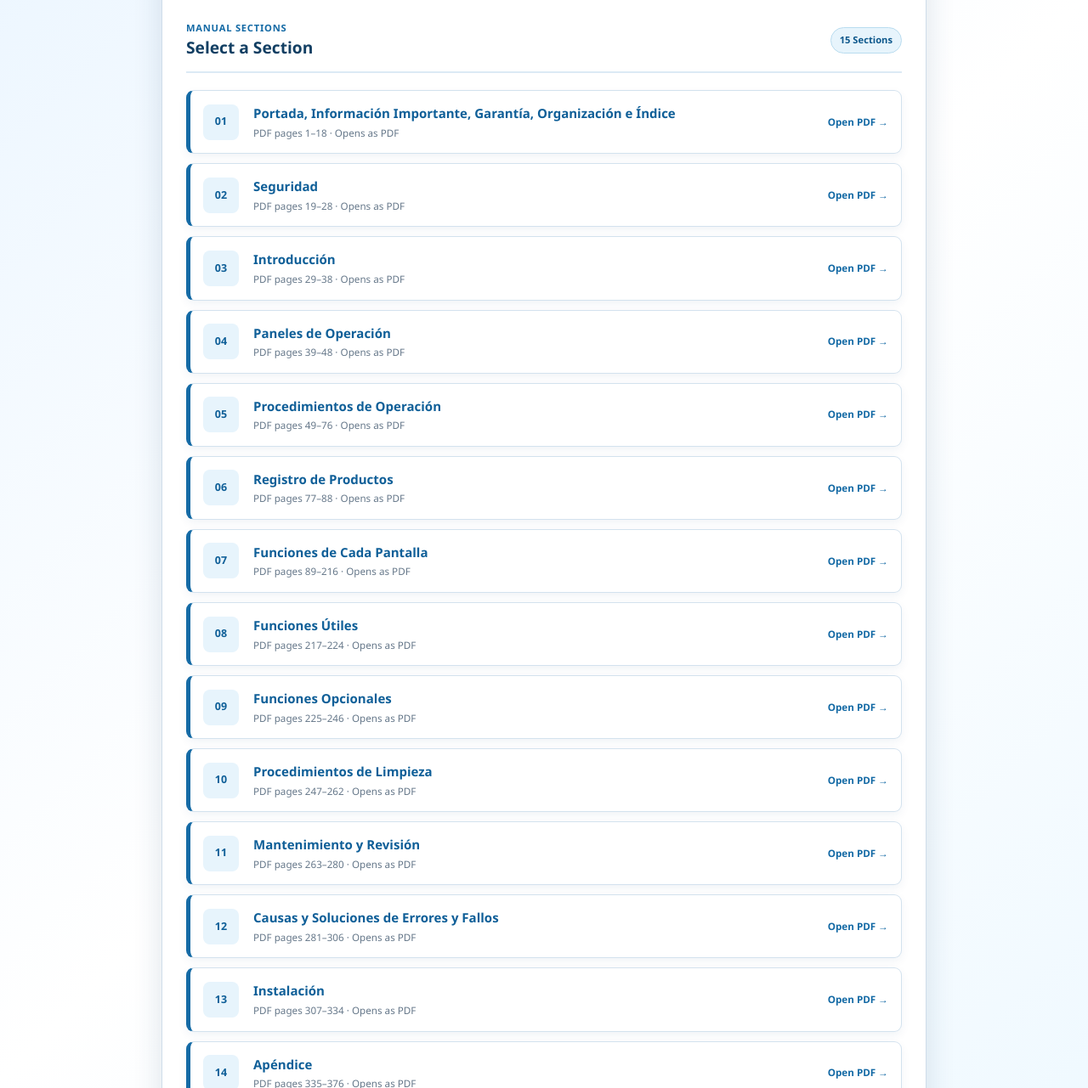
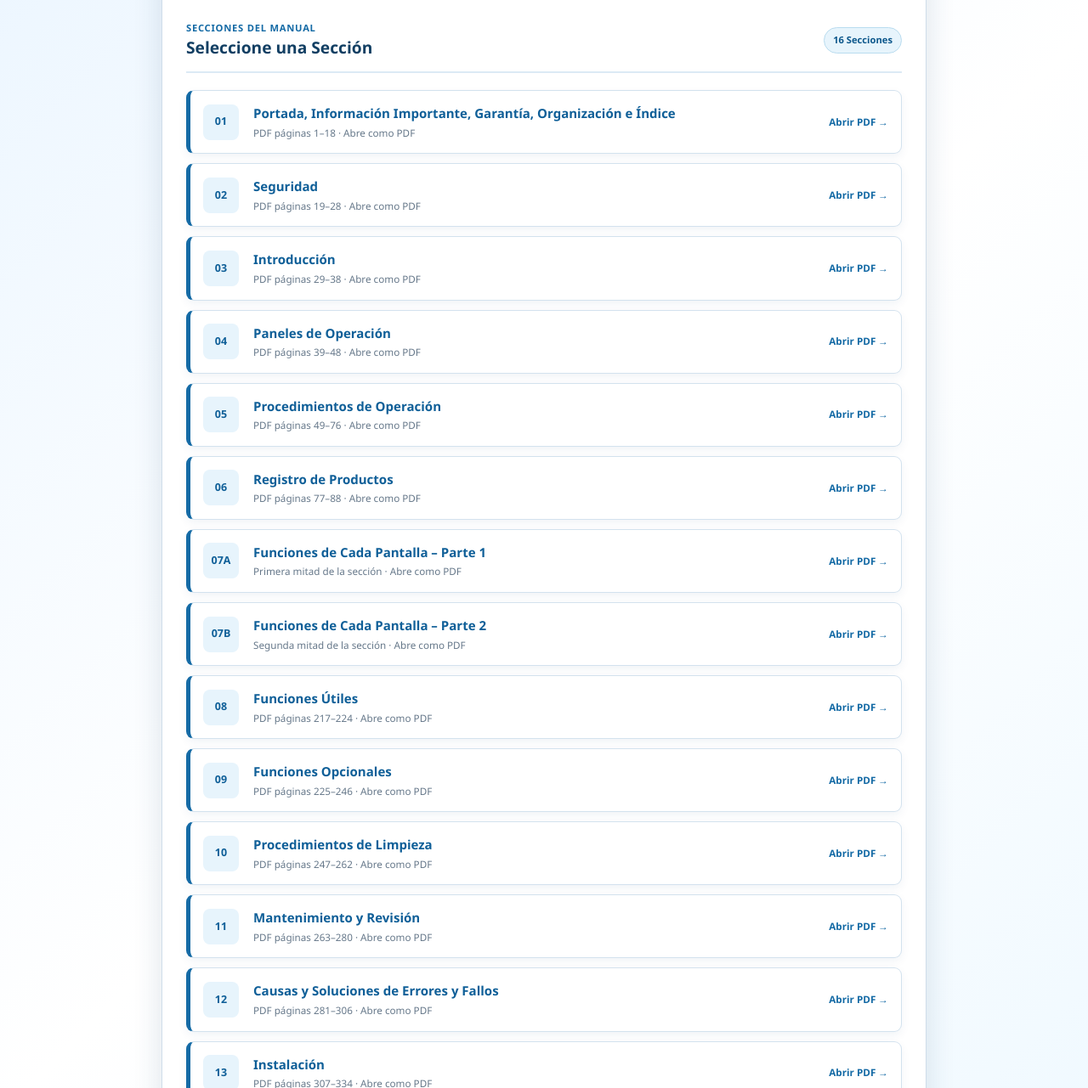
Before and after one commit to Malamal32/SieteMaintenanceV2, a plain HTML site: page manuals/chips/ishida-scaler/ccw-rve-2-spanish-instruction-manual.html in a window 1280 px wide. Shown: the part 237-1518 px from the top of the page at 85% size. Drawn offline with Linux system fonts and the light colour scheme.

Commit message:
Add files via upload

```diff
--- a/manuals/chips/ishida-scaler/ccw-rve-2-spanish-instruction-manual.html
+++ b/manuals/chips/ishida-scaler/ccw-rve-2-spanish-instruction-manual.html
@@ -1,204 +1,366 @@
 <!DOCTYPE html>
-<html lang="en">
+<html lang="es">
+
 <head>
+
     <meta charset="UTF-8">
-<meta name="viewport" content="width=device-width, initial-scale=1.0">
+
+    <meta
+        name="viewport"
+        content="width=device-width, initial-scale=1.0"
+    >
+
+    <meta
+        name="description"
+        content="Manual de instrucciones CCW-RVE-2**W dividido por secciones."
+    >
+
     <title>Manual de Instrucciones CCW-RVE-2**W</title>
-<link rel="stylesheet" href="../../../assets/css/shared-blue-docs.css?v=2">
+
+    <link
+        rel="stylesheet"
+        href="../../../assets/css/shared-blue-docs.css?v=2"
+    >
+
 </head>
+
+
 <body>
+
 <main class="page-container">
 
+
     <header class="page-header">
-<a class="back-link" href="../ishida-scaler.html">← Ishida Scaler Manuals</a>
+
+        <a
+            class="back-link"
+            href="../ishida-scaler.html"
+        >
+            ← Manuales del Ishida Scaler
+        </a>
+
+
         <div class="header-content">
-<div class="header-icon" aria-hidden="true">🇪🇸</div>
+
+            <div
+                class="header-icon"
+                aria-hidden="true"
+            >
+                🇪🇸
+            </div>
+
+
             <div>
-<p class="eyebrow">Chips Maintenance · Ishida Scaler</p>
-<h1>Manual de Instrucciones CCW-RVE-2**W</h1>
-<p class="header-subtitle">Select a section to open the split PDF.</p>
+
+                <p class="eyebrow">
+                    Chips Maintenance · Ishida Scaler
+                </p>
+
+                <h1>
+                    Manual de Instrucciones CCW-RVE-2**W
+                </h1>
+
+                <p class="header-subtitle">
+                    Seleccione una sección para abrir el PDF.
+                </p>
+
             </div>
+
         </div>
+
     </header>
 
+
+
     <section class="content-section">
+
+
         <div class="section-heading">
-<div><p class="section-label">Manual Sections</p><h2>Select a Section</h2></div>
-<span class="count-badge">15 Sections</span>
+
+            <div>
+
+                <p class="section-label">
+                    Secciones del Manual
+                </p>
+
+                <h2>
+                    Seleccione una Sección
+                </h2>
+
             </div>
+
+
+            <span class="count-badge">
+                16 Secciones
+            </span>
+
+        </div>
+
+
+
         <div class="card-list">
-<a class="content-card"
+
+
+            <a
+                class="content-card"
                 href="ccw-rve-2-spanish-instruction-manual/section-pdfs/01-portada-informacion-garantia-organizacion-e-indice.pdf"
                 target="_blank"
-   rel="noopener">
+                rel="noopener"
+            >
                 <span class="card-number">01</span>
                 <span class="card-info">
                     <h3>Portada, Información Importante, Garantía, Organización e Índice</h3>
-        <p>PDF pages 1–18 · Opens as PDF</p>
+                    <p>PDF páginas 1–18 · Abre como PDF</p>
                 </span>
-    <span class="open-label">Open PDF →</span>
+                <span class="open-label">Abrir PDF →</span>
             </a>
-<a class="content-card"
+
+
+            <a
+                class="content-card"
                 href="ccw-rve-2-spanish-instruction-manual/section-pdfs/02-seguridad.pdf"
                 target="_blank"
-   rel="noopener">
+                rel="noopener"
+            >
                 <span class="card-number">02</span>
                 <span class="card-info">
                     <h3>Seguridad</h3>
-        <p>PDF pages 19–28 · Opens as PDF</p>
+                    <p>PDF páginas 19–28 · Abre como PDF</p>
                 </span>
-    <span class="open-label">Open PDF →</span>
+                <span class="open-label">Abrir PDF →</span>
             </a>
-<a class="content-card"
+
+
+            <a
+                class="content-card"
                 href="ccw-rve-2-spanish-instruction-manual/section-pdfs/03-introduccion.pdf"
                 target="_blank"
-   rel="noopener">
+                rel="noopener"
+            >
                 <span class="card-number">03</span>
                 <span class="card-info">
                     <h3>Introducción</h3>
-        <p>PDF pages 29–38 · Opens as PDF</p>
+                    <p>PDF páginas 29–38 · Abre como PDF</p>
                 </span>
-    <span class="open-label">Open PDF →</span>
+                <span class="open-label">Abrir PDF →</span>
             </a>
-<a class="content-card"
+
+
+            <a
+                class="content-card"
                 href="ccw-rve-2-spanish-instruction-manual/section-pdfs/04-paneles-de-operacion.pdf"
                 target="_blank"
-   rel="noopener">
+                rel="noopener"
+            >
                 <span class="card-number">04</span>
                 <span class="card-info">
                     <h3>Paneles de Operación</h3>
-        <p>PDF pages 39–48 · Opens as PDF</p>
+                    <p>PDF páginas 39–48 · Abre como PDF</p>
                 </span>
-    <span class="open-label">Open PDF →</span>
+                <span class="open-label">Abrir PDF →</span>
             </a>
-<a class="content-card"
+
+
+            <a
+                class="content-card"
                 href="ccw-rve-2-spanish-instruction-manual/section-pdfs/05-procedimientos-de-operacion.pdf"
                 target="_blank"
-   rel="noopener">
+                rel="noopener"
+            >
                 <span class="card-number">05</span>
                 <span class="card-info">
                     <h3>Procedimientos de Operación</h3>
-        <p>PDF pages 49–76 · Opens as PDF</p>
+                    <p>PDF páginas 49–76 · Abre como PDF</p>
                 </span>
-    <span class="open-label">Open PDF →</span>
+                <span class="open-label">Abrir PDF →</span>
             </a>
-<a class="content-card"
+
+
+            <a
+                class="content-card"
                 href="ccw-rve-2-spanish-instruction-manual/section-pdfs/06-registro-de-productos.pdf"
                 target="_blank"
-   rel="noopener">
+                rel="noopener"
+            >
                 <span class="card-number">06</span>
                 <span class="card-info">
                     <h3>Registro de Productos</h3>
-        <p>PDF pages 77–88 · Opens as PDF</p>
+                    <p>PDF páginas 77–88 · Abre como PDF</p>
                 </span>
-    <span class="open-label">Open PDF →</span>
+                <span class="open-label">Abrir PDF →</span>
             </a>
-<a class="content-card"
-   href="ccw-rve-2-spanish-instruction-manual/section-pdfs/07-funciones-de-cada-pantalla.pdf"
+
+
+            <a
+                class="content-card"
+                href="ccw-rve-2-spanish-instruction-manual/section-pdfs/07-funciones-de-cada-pantalla-parte-1.pdf"
                 target="_blank"
-   rel="noopener">
-    <span class="card-number">07</span>
+                rel="noopener"
+            >
+                <span class="card-number">07A</span>
                 <span class="card-info">
-        <h3>Funciones de Cada Pantalla</h3>
-        <p>PDF pages 89–216 · Opens as PDF</p>
+                    <h3>Funciones de Cada Pantalla – Parte 1</h3>
+                    <p>Primera mitad de la sección · Abre como PDF</p>
                 </span>
-    <span class="open-label">Open PDF →</span>
+                <span class="open-label">Abrir PDF →</span>
             </a>
-<a class="content-card"
+
+
+            <a
+                class="content-card"
+                href="ccw-rve-2-spanish-instruction-manual/section-pdfs/07-funciones-de-cada-pantalla-parte-2.pdf"
+                target="_blank"
+                rel="noopener"
+            >
+                <span class="card-number">07B</span>
+                <span class="card-info">
+                    <h3>Funciones de Cada Pantalla – Parte 2</h3>
+                    <p>Segunda mitad de la sección · Abre como PDF</p>
+                </span>
+                <span class="open-label">Abrir PDF →</span>
+            </a>
+
+
+            <a
+                class="content-card"
                 href="ccw-rve-2-spanish-instruction-manual/section-pdfs/08-funciones-utiles.pdf"
                 target="_blank"
-   rel="noopener">
+                rel="noopener"
+            >
                 <span class="card-number">08</span>
                 <span class="card-info">
                     <h3>Funciones Útiles</h3>
-        <p>PDF pages 217–224 · Opens as PDF</p>
+                    <p>PDF páginas 217–224 · Abre como PDF</p>
                 </span>
-    <span class="open-label">Open PDF →</span>
+                <span class="open-label">Abrir PDF →</span>
             </a>
-<a class="content-card"
+
+
+            <a
+                class="content-card"
                 href="ccw-rve-2-spanish-instruction-manual/section-pdfs/09-funciones-opcionales.pdf"
                 target="_blank"
-   rel="noopener">
+                rel="noopener"
+            >
                 <span class="card-number">09</span>
                 <span class="card-info">
                     <h3>Funciones Opcionales</h3>
-        <p>PDF pages 225–246 · Opens as PDF</p>
+                    <p>PDF páginas 225–246 · Abre como PDF</p>
                 </span>
-    <span class="open-label">Open PDF →</span>
+                <span class="open-label">Abrir PDF →</span>
             </a>
-<a class="content-card"
+
+
+            <a
+                class="content-card"
                 href="ccw-rve-2-spanish-instruction-manual/section-pdfs/10-procedimientos-de-limpieza.pdf"
                 target="_blank"
-   rel="noopener">
+                rel="noopener"
+            >
                 <span class="card-number">10</span>
                 <span class="card-info">
                     <h3>Procedimientos de Limpieza</h3>
-        <p>PDF pages 247–262 · Opens as PDF</p>
+                    <p>PDF páginas 247–262 · Abre como PDF</p>
                 </span>
-    <span class="open-label">Open PDF →</span>
+                <span class="open-label">Abrir PDF →</span>
             </a>
-<a class="content-card"
+
+
+            <a
+                class="content-card"
                 href="ccw-rve-2-spanish-instruction-manual/section-pdfs/11-mantenimiento-y-revision.pdf"
                 target="_blank"
-   rel="noopener">
+                rel="noopener"
+            >
                 <span class="card-number">11</span>
                 <span class="card-info">
                     <h3>Mantenimiento y Revisión</h3>
-        <p>PDF pages 263–280 · Opens as PDF</p>
+                    <p>PDF páginas 263–280 · Abre como PDF</p>
                 </span>
-    <span class="open-label">Open PDF →</span>
+                <span class="open-label">Abrir PDF →</span>
             </a>
-<a class="content-card"
+
+
+            <a
+                class="content-card"
                 href="ccw-rve-2-spanish-instruction-manual/section-pdfs/12-errores-y-fallos.pdf"
                 target="_blank"
-   rel="noopener">
+                rel="noopener"
+            >
                 <span class="card-number">12</span>
                 <span class="card-info">
                     <h3>Causas y Soluciones de Errores y Fallos</h3>
-        <p>PDF pages 281–306 · Opens as PDF</p>
+                    <p>PDF páginas 281–306 · Abre como PDF</p>
                 </span>
-    <span class="open-label">Open PDF →</span>
+                <span class="open-label">Abrir PDF →</span>
             </a>
-<a class="content-card"
+
+
+            <a
+                class="content-card"
                 href="ccw-rve-2-spanish-instruction-manual/section-pdfs/13-instalacion.pdf"
                 target="_blank"
-   rel="noopener">
+                rel="noopener"
+            >
                 <span class="card-number">13</span>
                 <span class="card-info">
                     <h3>Instalación</h3>
-        <p>PDF pages 307–334 · Opens as PDF</p>
+                    <p>PDF páginas 307–334 · Abre como PDF</p>
                 </span>
-    <span class="open-label">Open PDF →</span>
+                <span class="open-label">Abrir PDF →</span>
             </a>
-<a class="content-card"
+
+
+            <a
+                class="content-card"
                 href="ccw-rve-2-spanish-instruction-manual/section-pdfs/14-apendice.pdf"
                 target="_blank"
-   rel="noopener">
+                rel="noopener"
+            >
                 <span class="card-number">14</span>
                 <span class="card-info">
                     <h3>Apéndice</h3>
-        <p>PDF pages 335–376 · Opens as PDF</p>
+                    <p>PDF páginas 335–376 · Abre como PDF</p>
                 </span>
-    <span class="open-label">Open PDF →</span>
+                <span class="open-label">Abrir PDF →</span>
             </a>
-<a class="content-card"
+
+
+            <a
+                class="content-card"
                 href="ccw-rve-2-spanish-instruction-manual/section-pdfs/15-indice.pdf"
                 target="_blank"
-   rel="noopener">
+                rel="noopener"
+            >
                 <span class="card-number">15</span>
                 <span class="card-info">
                     <h3>Índice</h3>
-        <p>PDF pages 377–388 · Opens as PDF</p>
+                    <p>PDF páginas 377–388 · Abre como PDF</p>
                 </span>
-    <span class="open-label">Open PDF →</span>
-</a></div>
+                <span class="open-label">Abrir PDF →</span>
+            </a>
+
+
+        </div>
+
     </section>
 
+
     <footer class="page-footer">
-<p>Siete Maintenance Documentation</p>
-<a href="../ishida-scaler.html">Return to Ishida Scaler Manuals</a>
+
+        <p>
+            Siete Maintenance Documentation
+        </p>
+
+        <a href="../ishida-scaler.html">
+            Regresar a los Manuales del Ishida Scaler
+        </a>
+
     </footer>
 
+
 </main>
+
 </body>
+
 </html>
```
Lines whose indentation alone changed are shown as unchanged.
